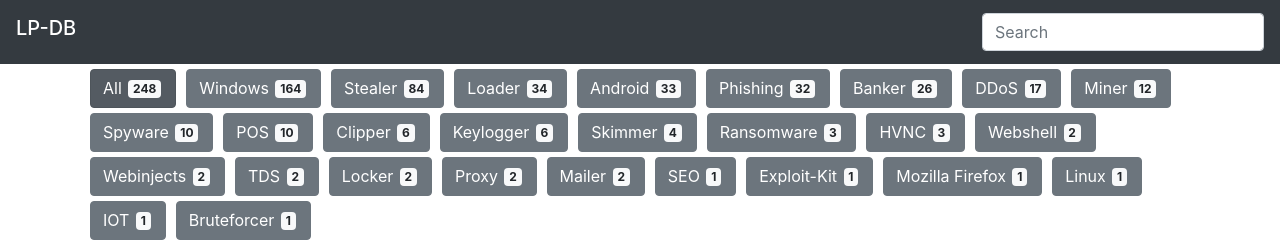
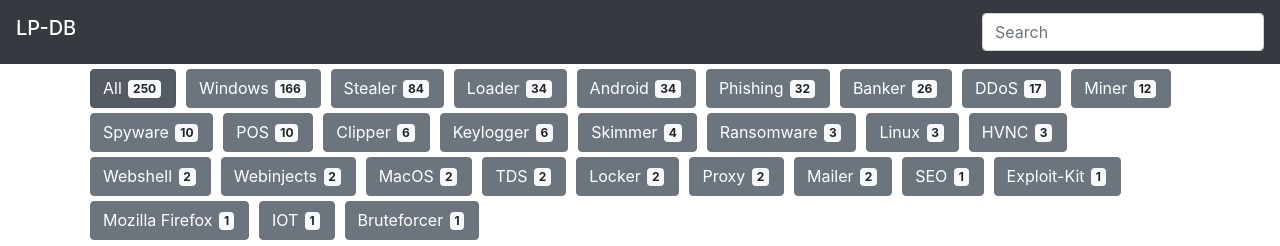
Before and after one commit to lp-db/lp-db, a Vue app: page / in a window 1280 px wide. Shown: the top 246 px of the page. Built offline with nearby package versions, Linux system fonts and the light colour scheme.

Commit message:
Covenant, Metasploit

```diff
--- a/src/data.js
+++ b/src/data.js
@@ -1115,5 +1115,13 @@ export default [
     'name' : 'StormKitty',
     'id' : '94de1b8d-4b3f-4e21-b45f-1a2be95f4b1f',
     'tags' : ['Windows', 'Stealer', 'Clipper', 'Keylogger']
+  }, {
+    'name' : 'Covenant',
+    'id' : 'd21694d5-99eb-4f9d-b0d8-d1a88bc43a91',
+    'tags' : ['Windows', 'Linux', 'MacOS']
+  }, {
+    'name' : 'Metasploit',
+    'id' : '2752e762-8a71-444c-ab1e-e2628c011a86',
+    'tags' : ['Windows', 'Linux', 'MacOS', 'Android']
   }
 ]
```
